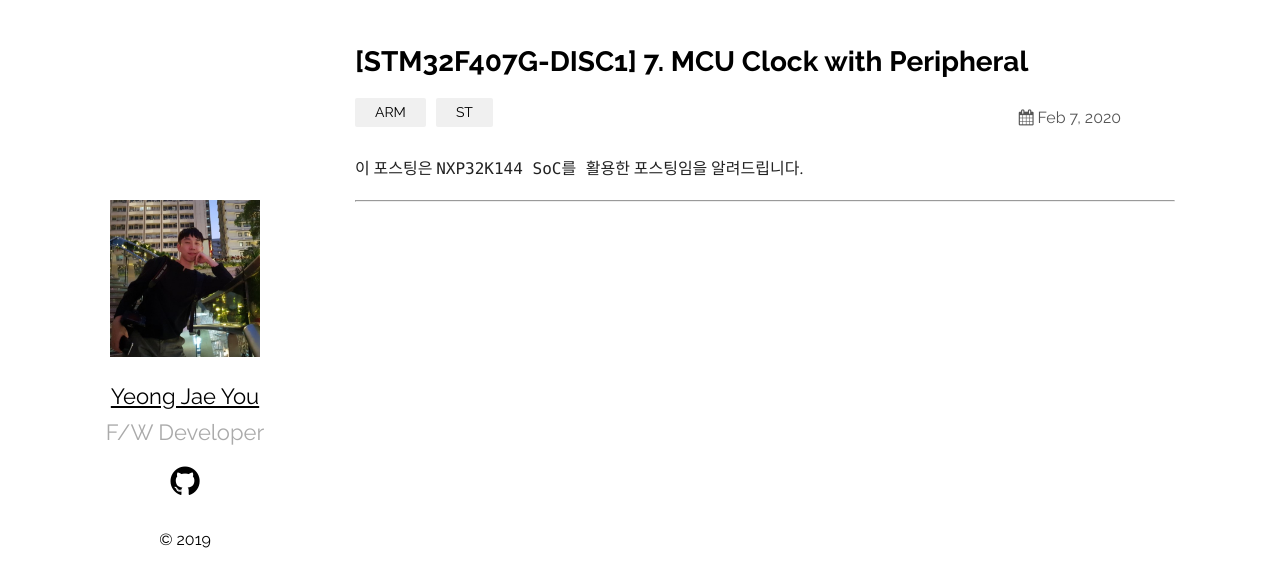
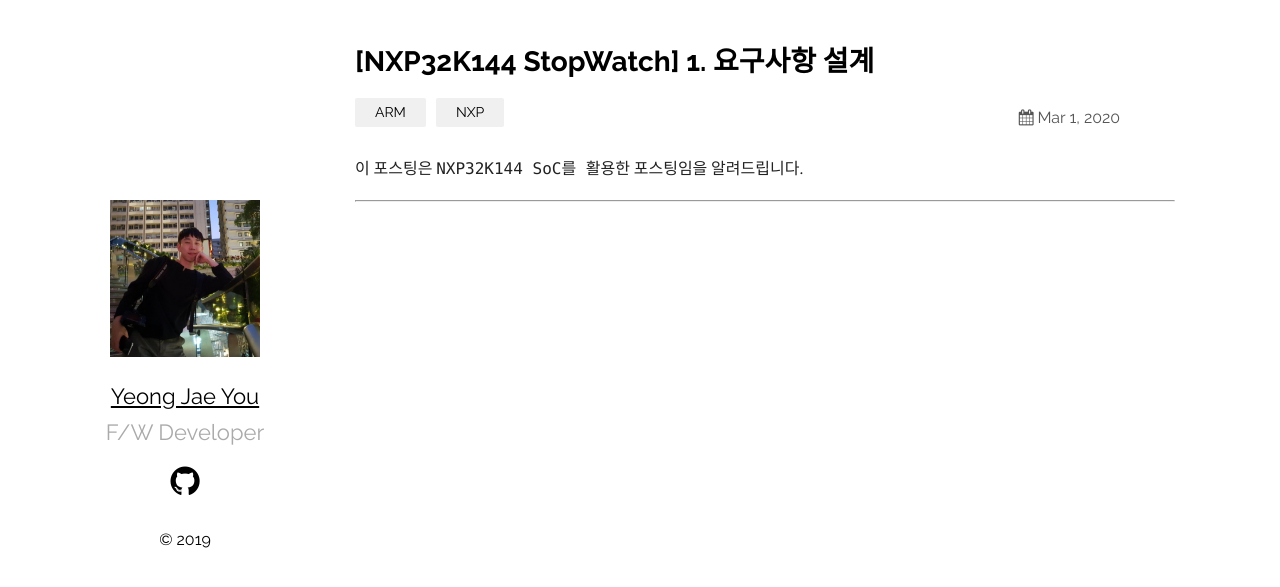
Before and after one commit to zhuhaijun753/ARM, a Jekyll site: the page built from _posts/2020-03-01-NXP-ASPICE-01.md, in a window 1280 px wide. Shown: the top 587 px of the page. Built offline with Jekyll 4.4.1, drawn with Linux system fonts in a browser that asks for light colours.

Commit message:
edit title

```diff
--- a/_posts/2020-03-01-NXP-ASPICE-01.md
+++ b/_posts/2020-03-01-NXP-ASPICE-01.md
@@ -1,8 +1,8 @@
 ---
 layout: post
-title:  "[STM32F407G-DISC1] 7. MCU Clock with Peripheral "
-date:   2020-02-07
-categories: ARM ST
+title:  "[NXP32K144 StopWatch] 1. 요구사항 설계"
+date:   2020-03-01
+categories: ARM NXP
 ---
 
 이 포스팅은 `NXP32K144 SoC를 활용한` 포스팅임을 알려드립니다.
```
